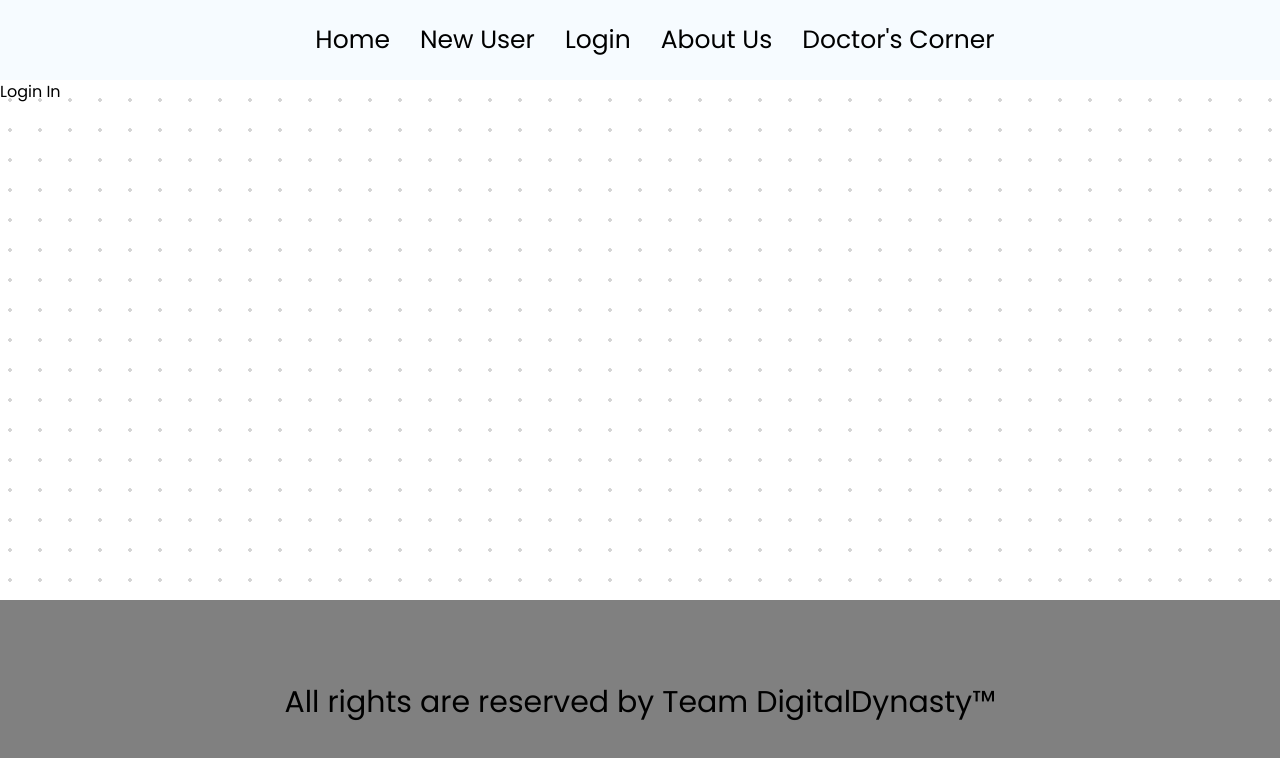
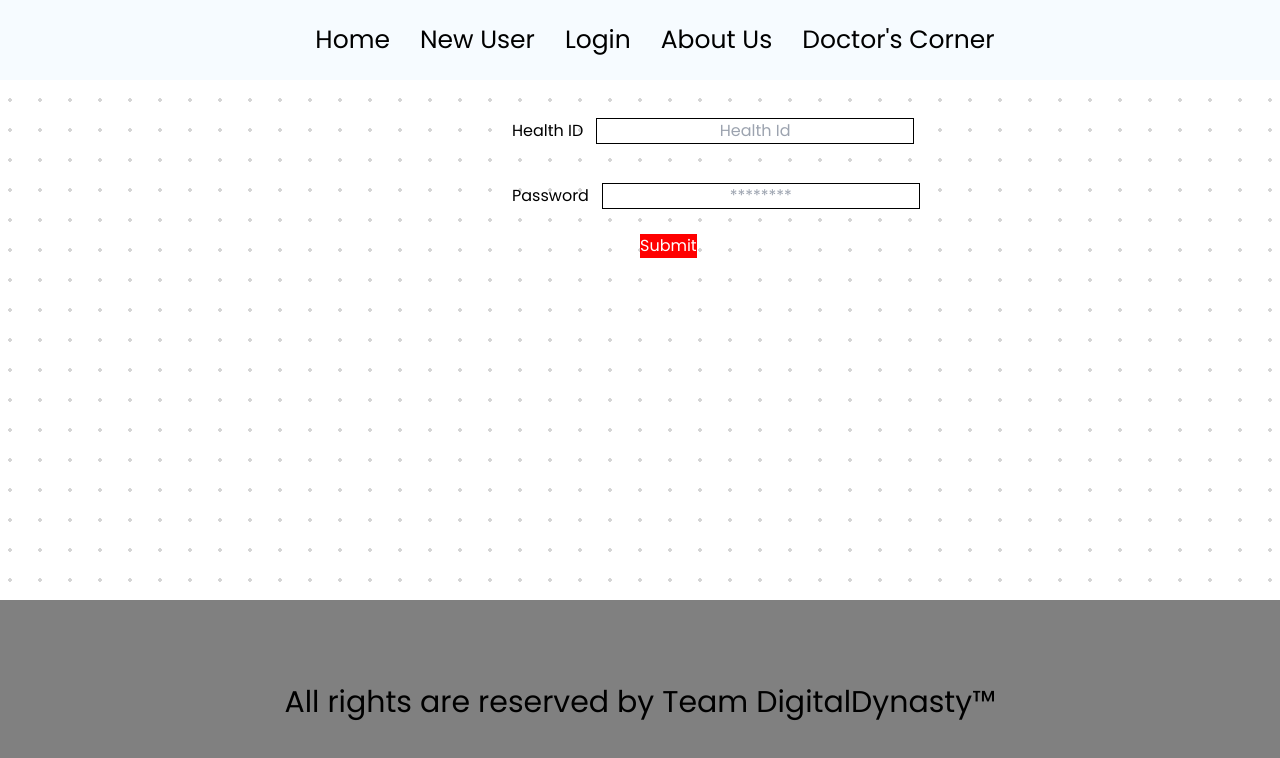
Before and after one commit to rahulxbhardwaj/HealthSync, a React (Vite) app: page /login in a window 1280 px wide. Shown: the top 758 px of the page. Built offline with nearby package versions, Linux system fonts and the light colour scheme.

Commit message:
final push for round 1

```diff
--- a/components/allUser.jsx
+++ b/components/allUser.jsx
@@ -74,7 +74,7 @@ const Alluser = () => {
         </div>
       )}
 
-      <h2 id="alluser">All Users</h2>
+      <h2 id="alluser">All User</h2>
       {!showUserData && (
         <>
           <input
--- a/components/login.jsx
+++ b/components/login.jsx
@@ -1,9 +1,15 @@
-import '../styles/newUser.scss';
+import '../styles/login.scss';
 
 const Login = () => {
 return(
   <>
-  <h1>Login In</h1>
+  <div className="login-container">
+    <label id="healthidlabel">Health ID</label>
+  <input type="text" placeholder="Health Id" id="healthid" />
+    <label id="healthidlabel">Password</label>
+    <input type="password" placeholder="********" id="healthid" /><br></br>
+    <button id="submitlabel">Submit</button>
+  </div>
   </>
 )
 };
--- /dev/null
+++ b/styles/login.scss
@@ -0,0 +1,25 @@
+.login-container{
+  width:100%;
+  align-content:center;
+}
+
+
+#healthid {
+  border : 1px solid black;
+  text-align:center;
+  margin-left:1%;
+  color:red;
+  margin-top:3%;
+}
+
+#healthidlabel{
+  margin-left:40%;
+  margin-top:3%;
+}
+
+#submitlabel{
+  margin-left:50%;
+  margin-top:2%;
+  background:red;
+  color:white;
+}
```
